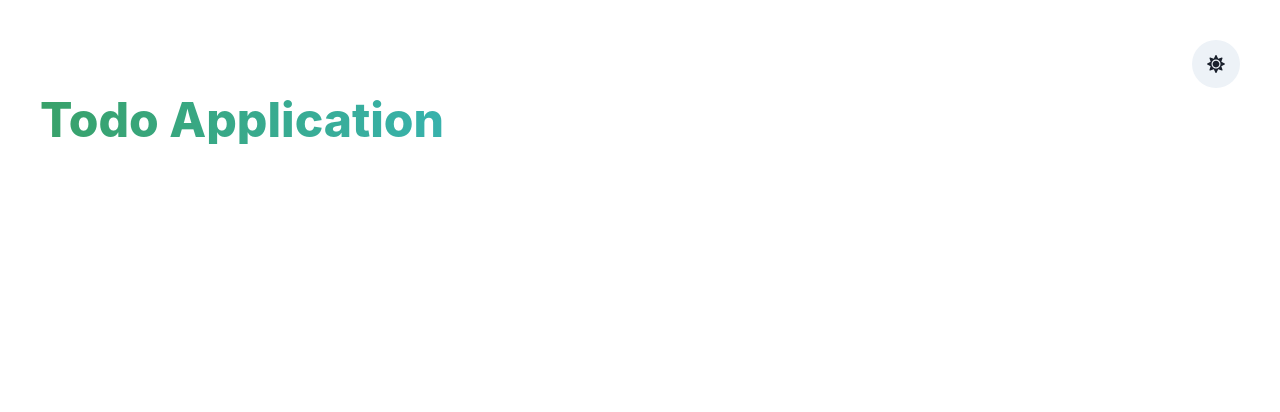
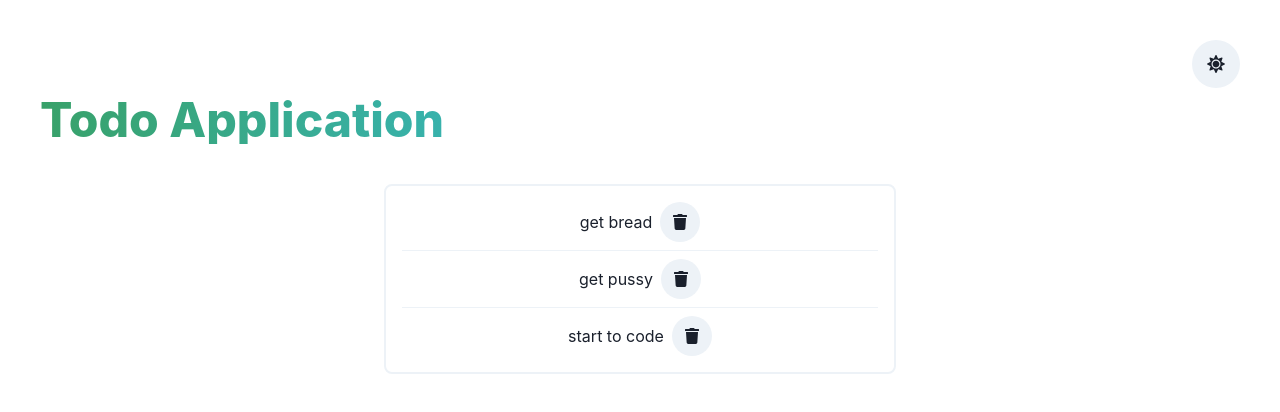
Before and after one commit to TerrniT/todo-app-react-chakra, a React (Create React App) app: page / in a window 1280 px wide. Shown: the top 412 px of the page. Built offline with nearby package versions, Linux system fonts and the light colour scheme.

Commit message:
Style ToDoList Vstack / add adaptive for each vstack for any devices

```diff
--- a/src/App.js
+++ b/src/App.js
@@ -23,6 +23,7 @@
       >
         Todo Application
       </Heading>
+      <TodoList/>
     </VStack>
   );
 }
--- a/src/components/TodoList.js
+++ b/src/components/TodoList.js
@@ -1,5 +1,6 @@
 import React from 'react'
-import { HStack, VStack } from '@chakra-ui/react'
+import { HStack, VStack, Text, IconButton, StackDivider } from '@chakra-ui/react';
+import {FaTrash} from 'react-icons/fa';
 
 function TodoList() {
     const todos = [
@@ -17,10 +18,19 @@
         },
     ]
     return (
-        <VStack>
+        <VStack
+            divider={<StackDivider/>}
+            borderColor="gray.100"
+            borderWidth='2px'
+            borderRadius='lg'
+            p='4'
+            w='100%'
+            maxW={{base: '90vw', sm: '80vw', lg: '50vw', xl: '40vw'}}
+        >
             {todos.map(todo=>(
-                <HStack>
-
+                <HStack key={todo.id}>
+                    <Text>{todo.body}</Text>
+                    <IconButton icon={<FaTrash/>} isRound='true'/>
                 </HStack>
             ))}
         </VStack>
```
